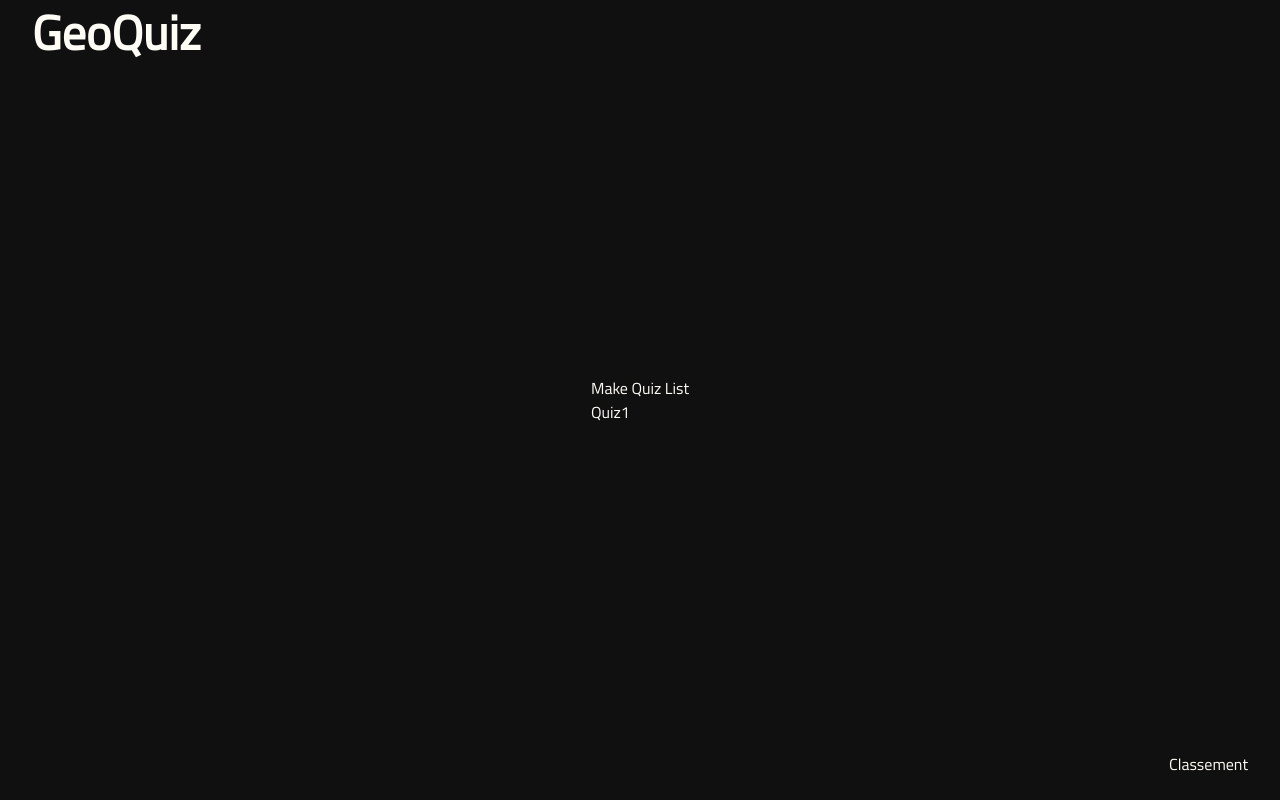
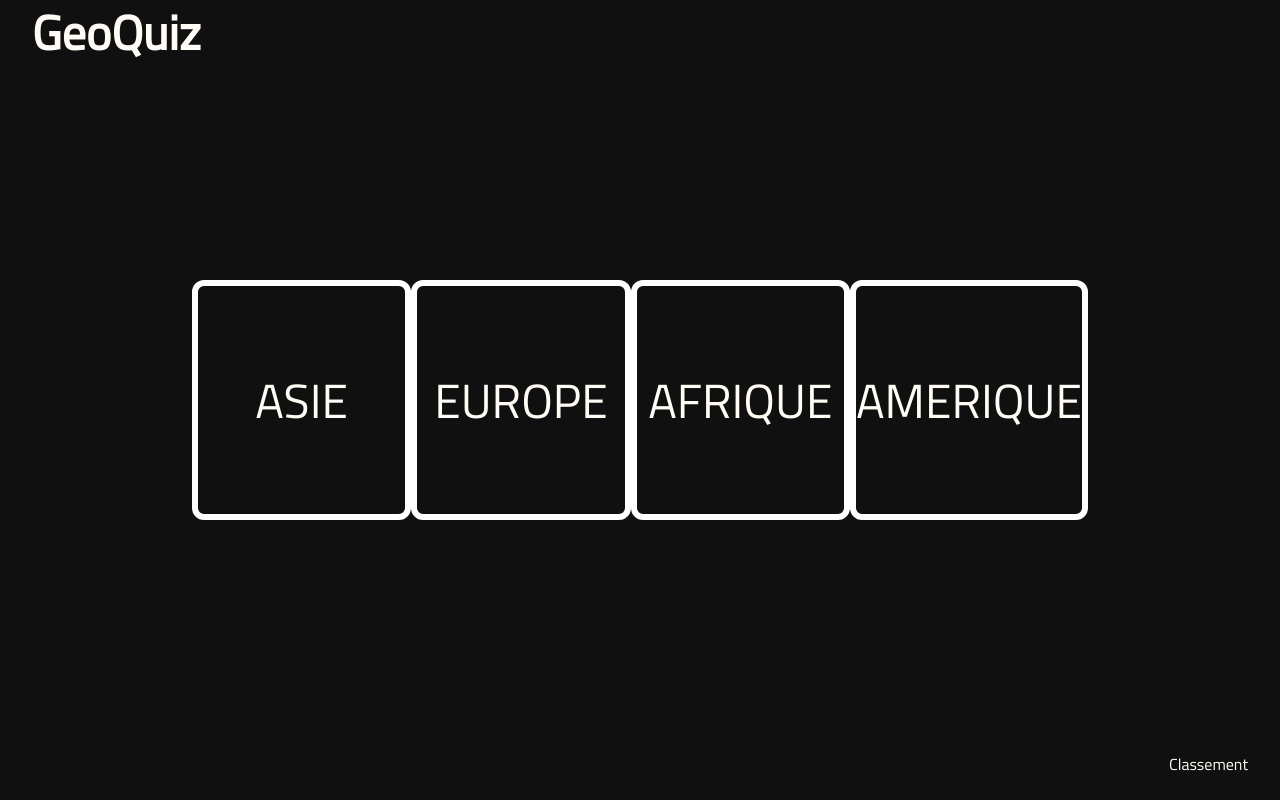
Before and after one commit to GuillaumePavic/geoQuiz_react, a React (Vite) app: page /quiz in a window 1280 px wide. Built offline with nearby package versions, Linux system fonts and the light colour scheme.

Commit message:
Add Quizs list

```diff
--- a/src/components/Quiz.tsx
+++ b/src/components/Quiz.tsx
@@ -3,6 +3,7 @@ import LevelCard from "./LevelCard";
 import QuestionCard from "./QuestionCard";
 import Results from "./Results";
 import QuizServices from "../services/Quiz.service";
+import { useParams } from 'react-router-dom';
 
 export interface Quiz_data {
     id: number,
@@ -47,8 +48,9 @@ const Quiz: React.FC = () => {
         }
     }
 
+    let { quizId } = useParams();
     const handleChooseClick = (level: string) => {
-        const data = QuizServices.createQuizLocally(level, "asie");
+        const data = QuizServices.createQuizLocally(level, quizId!);
         setQuizData(data);
         setCurrentQuestion(data[0]);
         setTotalQuestions(data.length);
--- a/src/components/Quizs.tsx
+++ b/src/components/Quizs.tsx
@@ -1,13 +1,53 @@
+import React from "react";
+import { useEffect, useState } from "react";
 import { Link } from "react-router-dom";
-import { Routes, Route } from "react-router-dom"
+import styled from "styled-components";
+import Quiz from "../services/Quiz.service";
 
+const QuizList = styled.div`
+    width: 70vw;
+    display: flex;
+    justify-content: space-around;
+`;
+
+const QuizCard = styled(Link)`
+    border: 6px solid white;
+    border-radius: 12px;
+    display: block;
+    width: 240px;
+    height: 240px;
+    text-align: center;
+    font-size: 48px;
+    display: flex;
+    justify-content: space-around;
+    align-items: center;
+`;
+
+interface QuizListItem {
+    id: number,
+    continent: string
+}
 
 const Quizs: React.FC = () => {
+    const [quizsList, setQuizsList] = useState<QuizListItem[]>();
+
+    useEffect(()=>{
+        const quizsList = Quiz.listQuizsLocally();
+        setQuizsList(quizsList);
+    }, []);
+
     return (
-        <div>
-            <div>Make Quiz List</div>
-            <Link to={'/quiz/1'}>Quiz1</Link>
-        </div>
+        <React.Fragment>
+            {!quizsList ? (
+                <div>Loading</div>
+            ) : (
+            <QuizList>
+                {quizsList.map(quiz => (
+                    <QuizCard key={quiz.id} to={`/quiz/${quiz.continent}`}><div>{quiz.continent.toUpperCase()}</div></QuizCard>
+                ))}
+            </QuizList>
+            )}
+        </React.Fragment>
     )
 }
 
--- a/src/services/Quiz.service.tsx
+++ b/src/services/Quiz.service.tsx
@@ -28,12 +28,12 @@ export default class Quiz {
         return {score, corrections};
     }
 
-    static listQuizs = () => {
+    static listQuizsLocally = () => {
         const categories = [
-            "asie",
-            "europe",
-            "afrique",
-            "amerique"
+            {id: 1,continent: "asie"},
+            {id: 2,continent: "europe"},
+            {id: 3,continent: "afrique"},
+            {id: 4,continent: "amerique"}
         ];
 
         return categories;
```
